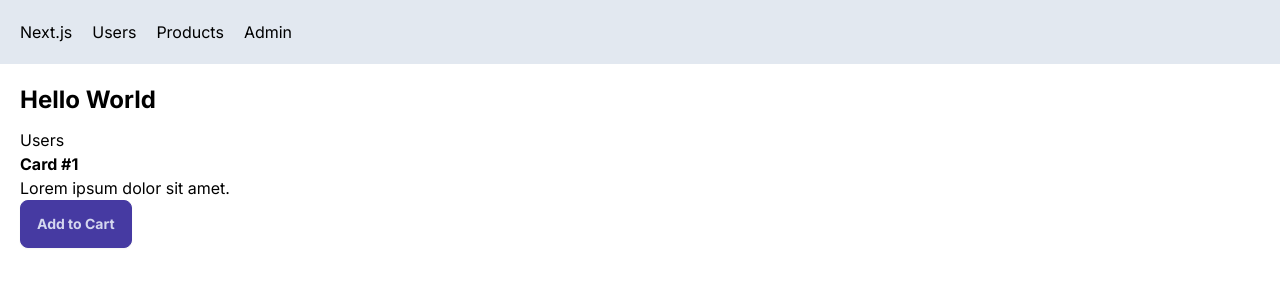
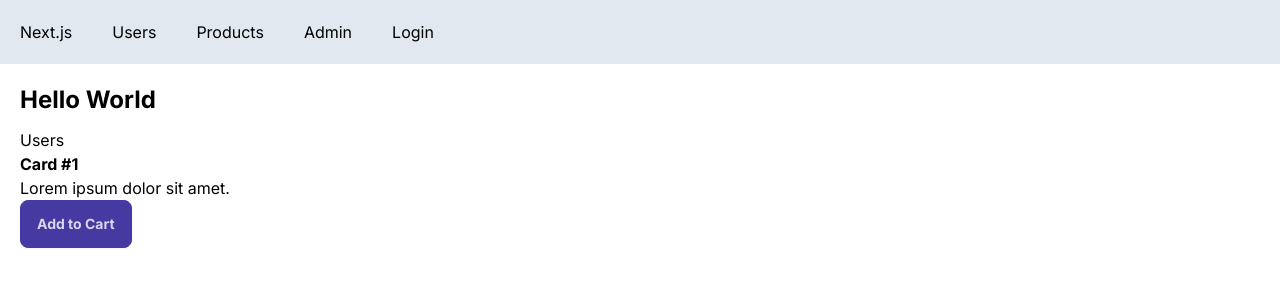
Before and after one commit to jfcv/next-app, a Next.js app: page / in a window 1280 px wide. Shown: the top 300 px of the page. Built offline with nearby package versions, Linux system fonts and the light colour scheme.

Commit message:
Add Auth using github and credentials providers.

```diff
--- a/app/NavBar.tsx
+++ b/app/NavBar.tsx
@@ -3,11 +3,12 @@ import React from 'react'
 
 const NavBar = () => {
   return (
-    <nav className='flex bg-slate-200 p-5'>
-        <Link href='/' className='mr-5'>Next.js</Link>
-        <Link href='/users' className='mr-5'>Users</Link>
-        <Link href='/products' className='mr-5'>Products</Link>
-        <Link href='/admin' className='mr-5'>Admin</Link>
+    <nav className='flex bg-slate-200 p-5 space-x-10'>
+        <Link href='/'>Next.js</Link>
+        <Link href='/users'>Users</Link>
+        <Link href='/products'>Products</Link>
+        <Link href='/admin'>Admin</Link>
+        <Link href='/api/auth/signin'>Login</Link>
     </nav>
   )
 }
--- /dev/null
+++ b/app/api/auth/[...nextauth]/route.ts
@@ -0,0 +1,41 @@
+import NextAuth, { NextAuthOptions } from "next-auth";
+import { PrismaAdapter } from "@next-auth/prisma-adapter";
+import CredentialsProvider from "next-auth/providers/credentials";
+import GithubProvider from 'next-auth/providers/github'
+import prisma from "@/prisma/client";
+import bcrypt from 'bcrypt';
+
+const authOptions: NextAuthOptions = {
+    adapter: PrismaAdapter(prisma),
+    providers: [
+        GithubProvider({
+            clientId: process.env.GITHUB_ID!,
+            clientSecret: process.env.GITHUB_SECRET!,
+        }),
+        CredentialsProvider({
+            name: 'Credentials',
+            credentials: {
+                email: { label: 'Email', type: 'text', placeholder: 'enter your email' },
+                password: { label: 'Password', type: 'password', placeholder: 'enter your password' }
+            },
+            async authorize(credentials, req) {
+                if(!credentials?.email || !credentials?.password) return null;
+
+                const user = await prisma.user.findUnique({ where: { email: credentials.email } });
+
+                if(!user) return null;
+
+                const passwordsMatch = await bcrypt.compare(credentials.password, user.hashedPassword!)
+
+                return passwordsMatch ? user: null;
+            }
+        })
+    ],
+    session: {
+        strategy: 'jwt'
+    }
+};
+
+export const handler = NextAuth(authOptions);
+
+export { handler as GET, handler as POST};
--- a/package.json
+++ b/package.json
@@ -9,15 +9,18 @@
     "lint": "next lint"
   },
   "dependencies": {
+    "@next-auth/prisma-adapter": "^1.0.7",
     "@prisma/client": "^5.14.0",
     "@types/node": "20.6.0",
     "@types/react": "18.2.21",
     "@types/react-dom": "18.2.7",
     "autoprefixer": "10.4.15",
+    "bcrypt": "^5.1.1",
     "eslint": "8.49.0",
     "eslint-config-next": "13.4.19",
     "fast-sort": "^3.4.0",
     "next": "13.4.19",
+    "next-auth": "^4.24.7",
     "next-cloudinary": "^6.6.2",
     "postcss": "8.4.29",
     "prisma": "^5.14.0",
@@ -28,6 +31,7 @@
     "zod": "^3.23.8"
   },
   "devDependencies": {
+    "@types/bcrypt": "^5.0.2",
     "daisyui": "^4.10.4"
   }
 }
```
Also changed, not shown: 1 other file (tests, documents, lock files or other folders).
